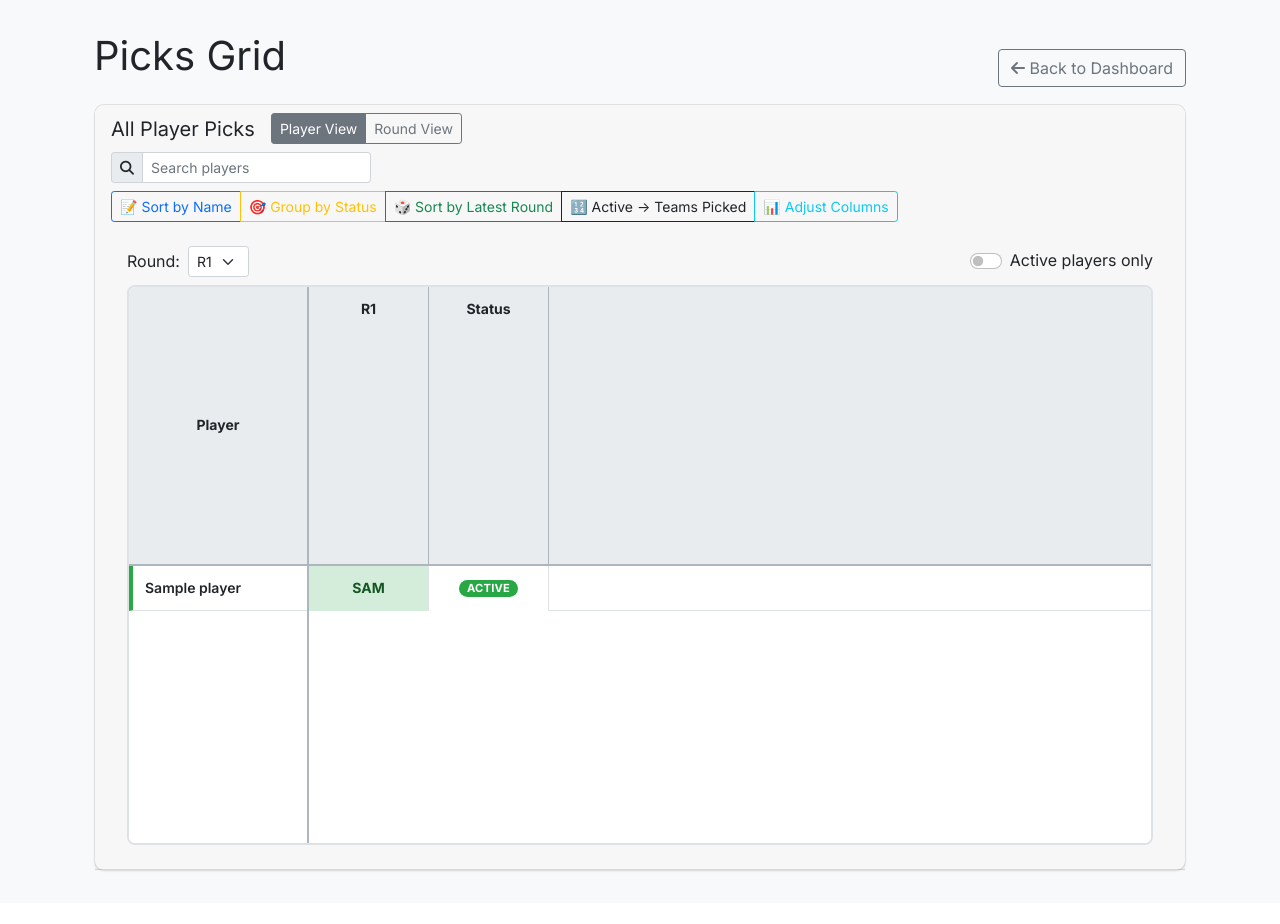
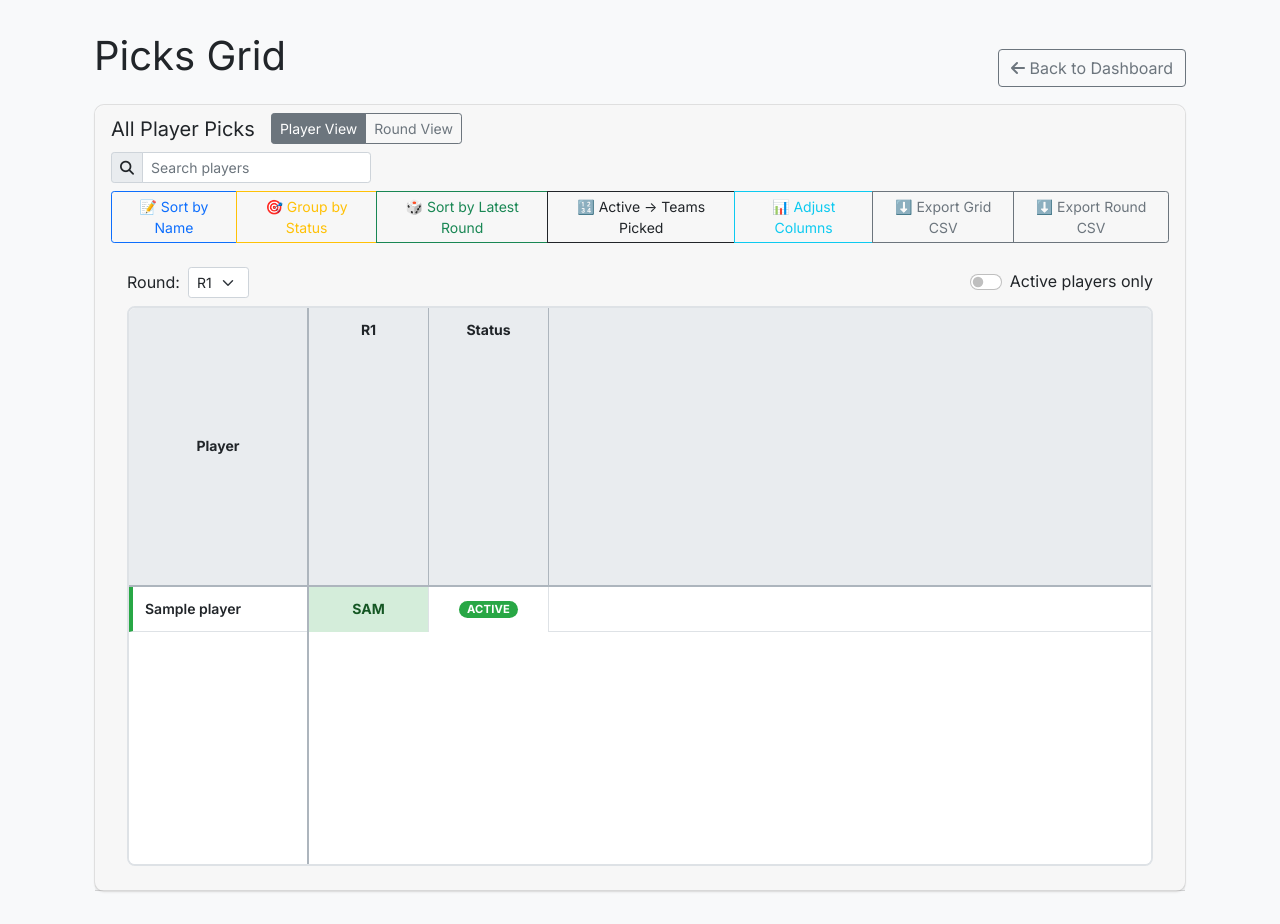
Before and after one commit to sevy71/LMS2, a Flask app: page /picks-grid in a window 1280 px wide. Shown: the part 55-979 px from the top of the page. Before the commit the page ends 927 px from the top, so only its background shows below. Run offline with Flask 3, Linux system fonts and the light colour scheme; the visitor is signed in with stand-in values (Sample User, id 1); tables that the repository leaves empty hold one stand-in row (values such as "Sample post").

Commit message:
feat(export): add CSV exports for full picks grid and per-round picks; add export buttons to Picks Grid UI

```diff
--- a/lms_automation/app.py
+++ b/lms_automation/app.py
@@ -1211,6 +1211,106 @@ def export_data(export_type):
 
         return response
 
+    except Exception as e:
+        return jsonify({'success': False, 'error': str(e)}), 500
+
+@app.route('/api/export/picks-grid')
+@admin_required
+def export_picks_grid_csv():
+    """Export a spreadsheet-style grid: Player, Status, R1..Rn with team and result."""
+    try:
+        import csv
+        from io import StringIO
+        from flask import make_response
+
+        rounds = Round.query.order_by(Round.round_number).all()
+        players = Player.query.order_by(Player.name).all()
+
+        # Build a quick lookup for picks
+        picks = Pick.query.all()
+        pick_map = {(p.player_id, p.round_id): p for p in picks}
+
+        def pick_cell(pick_obj):
+            if not pick_obj:
+                return ''
+            if pick_obj.is_winner is True:
+                suffix = ' (W)'
+            elif pick_obj.is_winner is False:
+                suffix = ' (L)'
+            else:
+                suffix = ' (P)'
+            return f"{pick_obj.team_picked}{suffix}"
+
+        output = StringIO()
+        writer = csv.writer(output)
+
+        # Header
+        header = ['Player', 'Status'] + [f"R{r.round_number}" for r in rounds]
+        writer.writerow(header)
+
+        # Rows
+        for player in players:
+            row = [player.name, player.status]
+            for r in rounds:
+                row.append(pick_cell(pick_map.get((player.id, r.id))))
+            writer.writerow(row)
+
+        response = make_response(output.getvalue())
+        response.headers['Content-Type'] = 'text/csv'
+        response.headers['Content-Disposition'] = 'attachment; filename=lms_picks_grid.csv'
+        return response
+    except Exception as e:
+        return jsonify({'success': False, 'error': str(e)}), 500
+
+@app.route('/api/export/round-picks')
+@admin_required
+def export_round_picks_csv():
+    """Export all picks for a specific round as CSV: Player, Team, Result."""
+    try:
+        import csv
+        from io import StringIO
+        from flask import make_response
+
+        # Determine round number: query param or fallback to active or latest
+        round_num_param = request.args.get('round', type=int)
+
+        round_obj = None
+        if round_num_param:
+            round_obj = Round.query.filter_by(round_number=round_num_param).first()
+        if not round_obj:
+            round_obj = Round.query.filter_by(status='active').first()
+        if not round_obj:
+            round_obj = Round.query.order_by(Round.round_number.desc()).first()
+        if not round_obj:
+            return jsonify({'success': False, 'error': 'No rounds available'}), 404
+
+        picks = Pick.query.filter_by(round_id=round_obj.id).join(Player).all()
+
+        output = StringIO()
+        writer = csv.writer(output)
+        writer.writerow(['Round', 'Player', 'Team', 'Result'])
+
+        # Sort active first, then by total picks made (desc), then name
+        players_total_picks = {p.id: Pick.query.filter_by(player_id=p.id).count() for p in Player.query.all()}
+
+        def sort_key(pick):
+            player = pick.player
+            status_pri = 0 if player.status == 'active' else (1 if player.status == 'winner' else 2)
+            return (status_pri, -players_total_picks.get(player.id, 0), player.name)
+
+        for pick in sorted(picks, key=sort_key):
+            if pick.is_winner is True:
+                result = 'Winner'
+            elif pick.is_winner is False:
+                result = 'Eliminated'
+            else:
+                result = 'Pending'
+            writer.writerow([f"R{round_obj.round_number}", pick.player.name, pick.team_picked, result])
+
+        response = make_response(output.getvalue())
+        response.headers['Content-Type'] = 'text/csv'
+        response.headers['Content-Disposition'] = f'attachment; filename=lms_round_{round_obj.round_number}_picks.csv'
+        return response
     except Exception as e:
         return jsonify({'success': False, 'error': str(e)}), 500
 
--- a/lms_automation/templates/picks_grid.html
+++ b/lms_automation/templates/picks_grid.html
@@ -43,6 +43,14 @@
                 <button type="button" class="btn btn-outline-info btn-sm" id="adjustColumns">
                     📊 Adjust Columns
                 </button>
+                <div class="btn-group" role="group">
+                    <button type="button" class="btn btn-outline-secondary btn-sm" id="exportGrid">
+                        ⬇️ Export Grid CSV
+                    </button>
+                    <button type="button" class="btn btn-outline-secondary btn-sm" id="exportRound">
+                        ⬇️ Export Round CSV
+                    </button>
+                </div>
             </div>
         </div>
         <div class="card-body">
@@ -862,6 +870,23 @@ document.addEventListener('DOMContentLoaded', function() {
             const controls = document.getElementById('columnControls');
             controls.style.display = controls.style.display === 'none' ? 'block' : 'none';
         });
+
+        // Export buttons
+        const exportGridBtn = document.getElementById('exportGrid');
+        if (exportGridBtn) {
+            exportGridBtn.addEventListener('click', function() {
+                window.location.href = '/api/export/picks-grid';
+            });
+        }
+        const exportRoundBtn = document.getElementById('exportRound');
+        if (exportRoundBtn) {
+            exportRoundBtn.addEventListener('click', function() {
+                const roundSelect = document.getElementById('roundSelect');
+                const r = roundSelect && roundSelect.value ? roundSelect.value : '';
+                const qs = r ? `?round=${encodeURIComponent(r)}` : '';
+                window.location.href = `/api/export/round-picks${qs}`;
+            });
+        }
     }
 
     function updateSortButtons(activeButton) {
```
